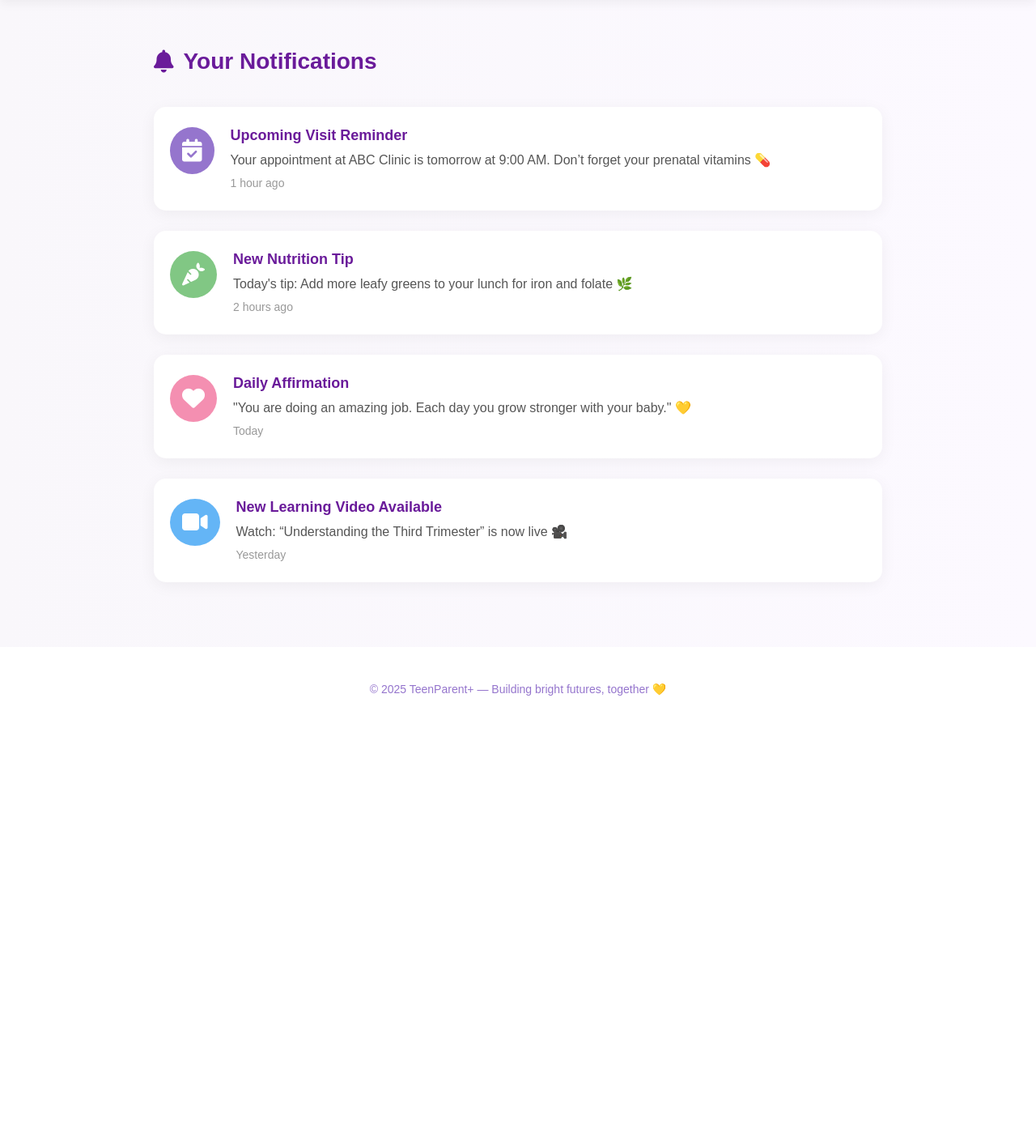
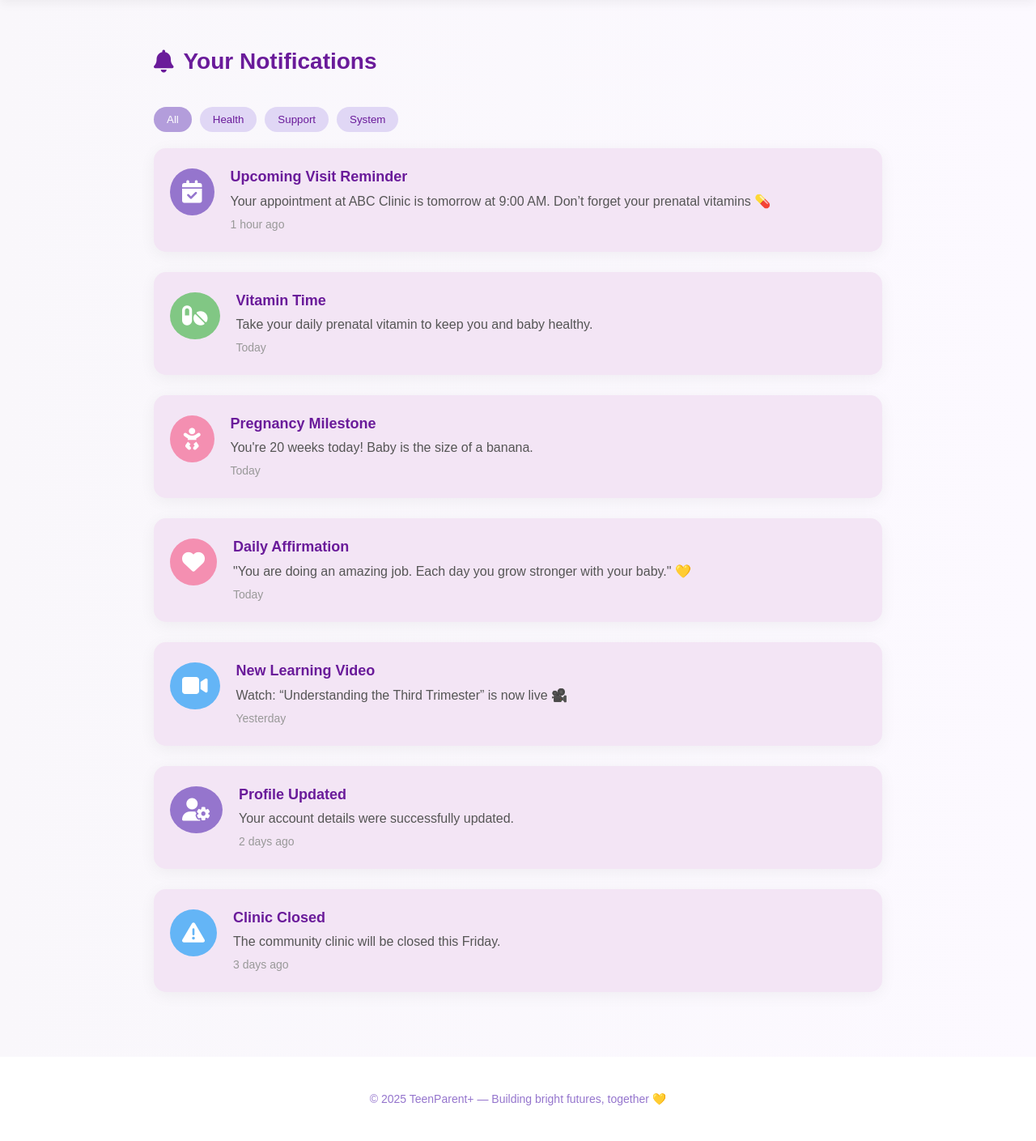
Before and after one commit to Prudence-Wambui/teen-pregnancy-support-app, a PHP site: page /teen-pregnancy-support-app/modules/notifications/pages/notifications.html in a window 1280 px wide. Shown: the part 76-1485 px from the top of the page at 81% size. Before the commit the page ends 935 px from the top, so only its background shows below. Run offline with PHP 8.4, Linux system fonts and the light colour scheme.

Commit message:
Add interactive notifications page

```diff
--- a/modules/notifications/pages/notifications.html
+++ b/modules/notifications/pages/notifications.html
@@ -6,6 +6,7 @@
   <title>Notifications | TeenParent+</title>
   <link rel="stylesheet" href="../../../public/css/notification.css">
   <link rel="stylesheet" href="https://cdnjs.cloudflare.com/ajax/libs/font-awesome/6.4.2/css/all.min.css"/>
+  <script defer src="../../../public/js/notifications.js"></script>
 </head>
 
 <body>
@@ -24,8 +25,15 @@
     <main class="notifications-container">
       <h1><i class="fas fa-bell"></i> Your Notifications</h1>
 
+      <div class="filter-bar">
+        <button class="filter-btn active" data-filter="all">All</button>
+        <button class="filter-btn" data-filter="health">Health</button>
+        <button class="filter-btn" data-filter="support">Support</button>
+        <button class="filter-btn" data-filter="system">System</button>
+      </div>
+
       <section class="notification-list">
-      <div class="notification-item">
+        <div class="notification-item unread" data-category="health">
           <i class="fas fa-calendar-check icon purple"></i>
           <div class="text">
             <h3>Upcoming Visit Reminder</h3>
@@ -34,16 +42,25 @@
           </div>
         </div>
 
-      <div class="notification-item">
-        <i class="fas fa-carrot icon green"></i>
+        <div class="notification-item unread" data-category="health">
+          <i class="fas fa-pills icon green"></i>
           <div class="text">
-          <h3>New Nutrition Tip</h3>
-          <p>Today's tip: Add more leafy greens to your lunch for iron and folate 🌿</p>
-          <span class="time">2 hours ago</span>
+            <h3>Vitamin Time</h3>
+            <p>Take your daily prenatal vitamin to keep you and baby healthy.</p>
+            <span class="time">Today</span>
           </div>
         </div>
 
-      <div class="notification-item">
+        <div class="notification-item unread" data-category="health">
+          <i class="fas fa-baby icon pink"></i>
+          <div class="text">
+            <h3>Pregnancy Milestone</h3>
+            <p>You're 20 weeks today! Baby is the size of a banana.</p>
+            <span class="time">Today</span>
+          </div>
+        </div>
+
+        <div class="notification-item unread" data-category="support">
           <i class="fas fa-heart icon pink"></i>
           <div class="text">
             <h3>Daily Affirmation</h3>
@@ -52,12 +69,30 @@
           </div>
         </div>
 
-      <div class="notification-item">
+        <div class="notification-item unread" data-category="support">
           <i class="fas fa-video icon blue"></i>
           <div class="text">
-          <h3>New Learning Video Available</h3>
+            <h3>New Learning Video</h3>
             <p>Watch: “Understanding the Third Trimester” is now live 🎥</p>
             <span class="time">Yesterday</span>
+          </div>
+        </div>
+
+        <div class="notification-item unread" data-category="system">
+          <i class="fas fa-user-cog icon purple"></i>
+          <div class="text">
+            <h3>Profile Updated</h3>
+            <p>Your account details were successfully updated.</p>
+            <span class="time">2 days ago</span>
+          </div>
+        </div>
+
+        <div class="notification-item unread" data-category="system">
+          <i class="fas fa-exclamation-triangle icon blue"></i>
+          <div class="text">
+            <h3>Clinic Closed</h3>
+            <p>The community clinic will be closed this Friday.</p>
+            <span class="time">3 days ago</span>
           </div>
         </div>
       </section>
--- a/public/css/notification.css
+++ b/public/css/notification.css
@@ -83,6 +83,29 @@ body {
     gap: 25px;
   }
 
+  .filter-bar {
+    display: flex;
+    gap: 10px;
+    margin-bottom: 20px;
+  }
+
+  .filter-btn {
+    padding: 8px 16px;
+    border: none;
+    border-radius: 20px;
+    background: #e0d7f5;
+    color: #6a1b9a;
+    cursor: pointer;
+    font-weight: 500;
+    transition: background 0.3s;
+  }
+
+  .filter-btn.active,
+  .filter-btn:hover {
+    background: #b39ddb;
+    color: #fff;
+  }
+
   .notification-item {
     background: #fff;
     padding: 25px 20px;
@@ -91,6 +114,11 @@ body {
     display: flex;
     align-items: flex-start;
     gap: 20px;
+    cursor: pointer;
+  }
+
+  .notification-item.unread {
+    background: #f3e5f5;
   }
 
   .notification-item .icon {
--- /dev/null
+++ b/public/js/notifications.js
@@ -0,0 +1,28 @@
+// public/js/notifications.js
+
+document.addEventListener('DOMContentLoaded', () => {
+  const filterButtons = document.querySelectorAll('.filter-btn');
+  const notifications = document.querySelectorAll('.notification-item');
+
+  filterButtons.forEach(btn => {
+    btn.addEventListener('click', () => {
+      document.querySelector('.filter-btn.active').classList.remove('active');
+      btn.classList.add('active');
+      const filter = btn.dataset.filter;
+      notifications.forEach(item => {
+        if (filter === 'all' || item.dataset.category === filter) {
+          item.style.display = 'flex';
+        } else {
+          item.style.display = 'none';
+        }
+      });
+    });
+  });
+
+  // Mark notification as read on click
+  notifications.forEach(item => {
+    item.addEventListener('click', () => {
+      item.classList.remove('unread');
+    });
+  });
+});
```
Lines whose indentation alone changed are shown as unchanged.
